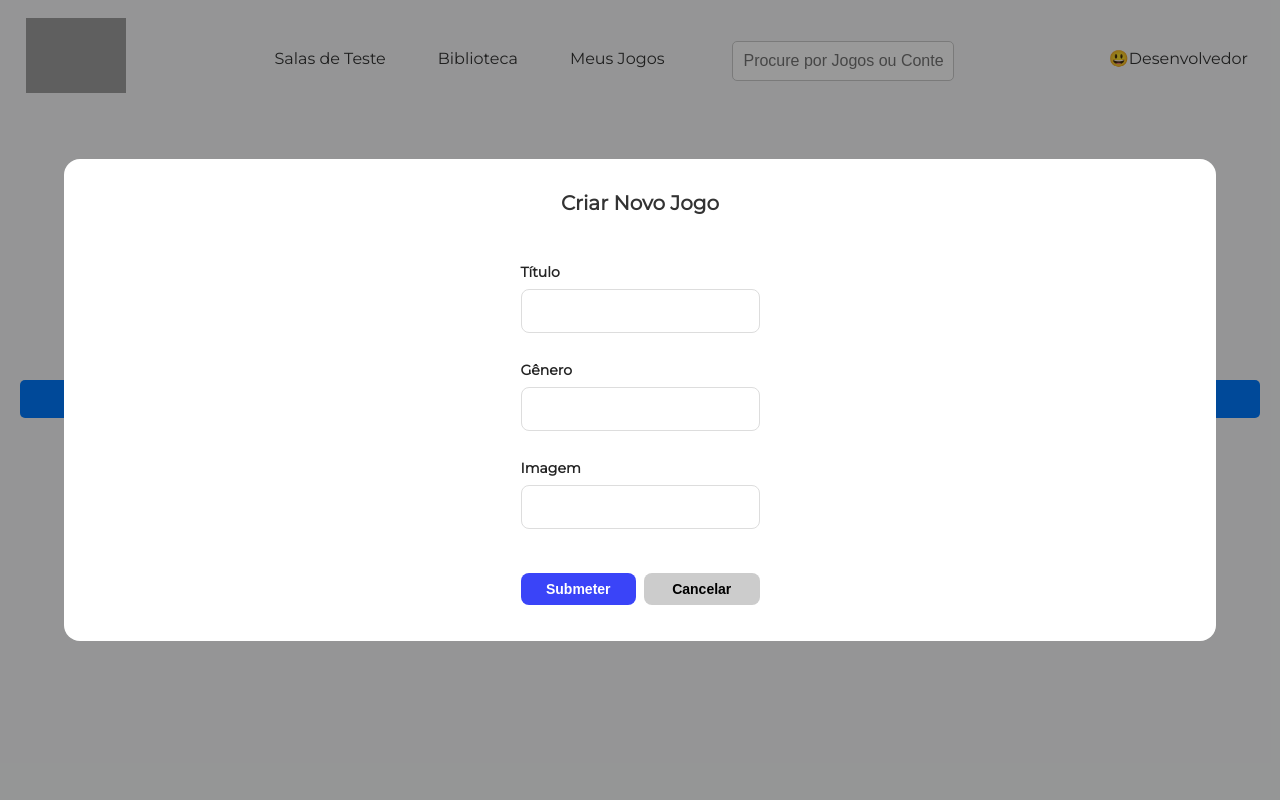
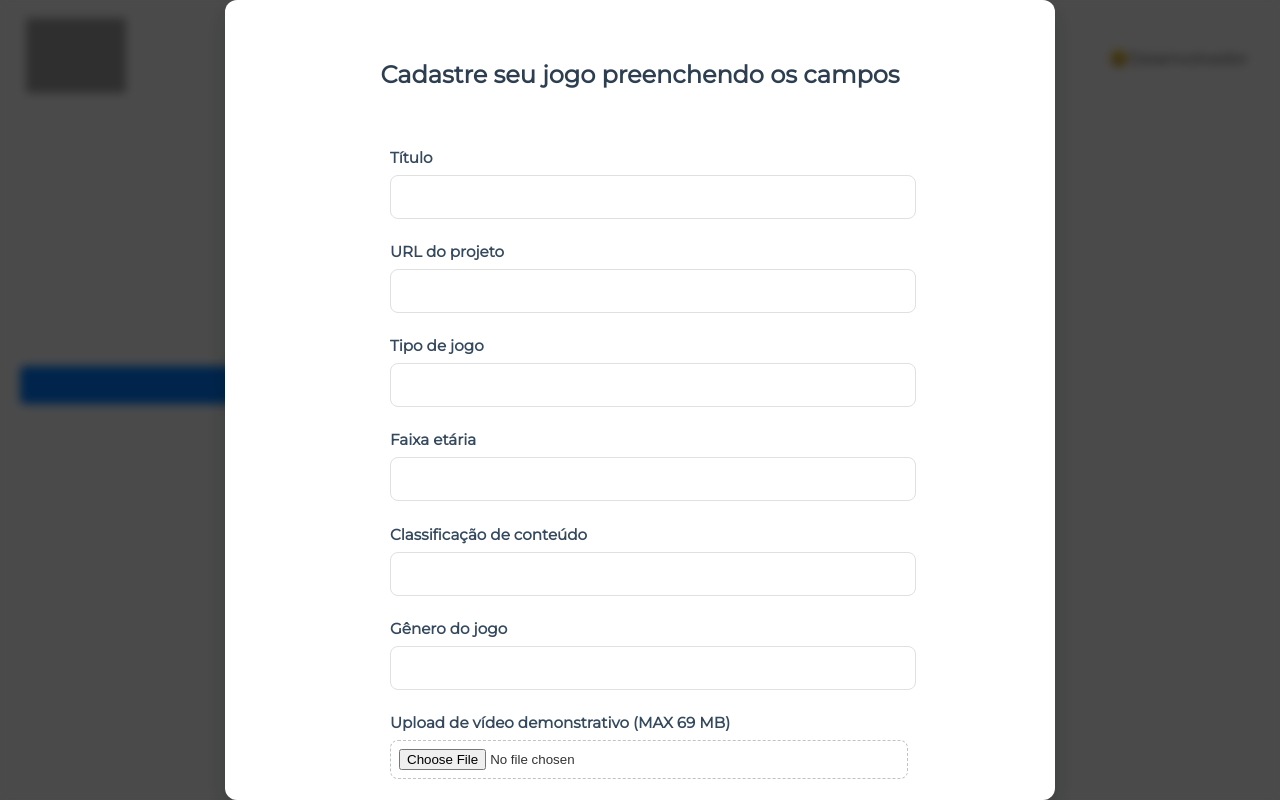
Before and after one commit to Handryo/GameTEd, a React (Vite) app in the folder frontend/: page /meusjogos in a window 1280 px wide. Both pictures are taken after a click on the button "Adicionar Jogo". Built offline with nearby package versions, Linux system fonts and the light colour scheme; grey boxes are pictures that could not be loaded.

Commit message:
Melhoria de Cadastro de Jogos

```diff
--- a/frontend/package.json
+++ b/frontend/package.json
@@ -12,6 +12,7 @@
   "dependencies": {
     "@tanstack/react-query": "^5.53.1",
     "axios": "^1.7.5",
+    "lucide-react": "^0.453.0",
     "primereact": "^10.6.6",
     "react": "^18.3.1",
     "react-dom": "^18.3.1",
--- a/frontend/src/components/Modal/CreateModal.jsx
+++ b/frontend/src/components/Modal/CreateModal.jsx
@@ -1,78 +1,247 @@
-// src/components/CreateModal.jsx
 import React, { useState } from 'react';
 import './Modal.css';
-import { addGame } from '../../services/gameService';
+import { addGame } from '../../services/gameService'; // Mantendo o import original
 
-export const CreateModal = ({ closeModal, onGameAdded }) => {
-    const [title, setTitle] = useState('');
-    const [genre, setGenre] = useState('');
-    const [image, setImage] = useState('');
+export default function CreateModal({ closeModal, onGameSubmitted }) {
+  const [formData, setFormData] = useState({
+    title: '',
+    projectUrl: '',
+    gameType: '',
+    ageRange: '',
+    contentClassification: '',
+    gameGenre: '',
+    gboard: '',
+    thinktest: '',
+    platform: '',
+    curriculumBase: {
+      component: '',
+      thematicUnit: '',
+      knowledgeObjectives: '',
+      skills: ''
+    },
+    informativeText: ''
+  });
+  const [videoFile, setVideoFile] = useState(null);
+  const [photoFiles, setPhotoFiles] = useState([]);
 
-    const handleSubmit = async (event) => {
-        event.preventDefault();
-
-        try {
-            // Gera um ID único para o novo jogo
-            const newGame = {
-                id: `${Date.now()}-${Math.random()}`, // ID único gerado
-                title,
-                genre,
-                image
+  const handleInputChange = (e) => {
+    const { name, value } = e.target;
+    setFormData(prevState => ({
+      ...prevState,
+      [name]: value
+    }));
   };
 
-            const createdGame = await addGame(newGame);
+  const handleCurriculumChange = (e) => {
+    const { name, value } = e.target;
+    setFormData(prevState => ({
+      ...prevState,
+      curriculumBase: {
+        ...prevState.curriculumBase,
+        [name]: value
+      }
+    }));
+  };
 
-            alert('Jogo criado com sucesso!');
-            if (typeof onGameAdded === 'function') {
-                onGameAdded(createdGame); // Atualiza o estado local com o novo jogo
+  const handleVideoUpload = (e) => {
+    const file = e.target.files[0];
+    if (file && file.size <= 69 * 1024 * 1024) { // Limite de 69 MB
+      setVideoFile(file);
+    } else {
+      alert('O vídeo deve ter no máximo 69 MB.');
     }
+  };
+
+  const handlePhotoUpload = (e) => {
+    const files = Array.from(e.target.files);
+    if (files.length <= 12) {
+      setPhotoFiles(files);
+    } else {
+      alert('Você pode enviar no máximo 12 fotos.');
+    }
+  };
+
+  const handleSubmit = async (e) => {
+    e.preventDefault();
+    try {
+      await addGame({ ...formData, videoFile, photoFiles }); // Utilizando a função addGame
+      onGameSubmitted(formData);
       closeModal();
     } catch (error) {
-            alert('Erro ao criar jogo');
+      console.error('Erro ao submeter o jogo:', error);
     }
   };
 
   return (
     <div className="modal-overlay">
       <div className="modal-body">
-                <h2>Criar Novo Jogo</h2>
+        <h2>Cadastre seu jogo preenchendo os campos</h2>
         <form onSubmit={handleSubmit}>
           <div className="input-container">
+          <img src="" alt="" />
             <label htmlFor="title">Título</label>
             <input
               type="text"
               id="title"
-                            value={title}
-                            onChange={(e) => setTitle(e.target.value)}
+              name="title"
+              value={formData.title}
+              onChange={handleInputChange}
               required
             />
           </div>
+
           <div className="input-container">
-                        <label htmlFor="genre">Gênero</label>
+            <label htmlFor="projectUrl">URL do projeto</label>
             <input
-                            type="text"
-                            id="genre"
-                            value={genre}
-                            onChange={(e) => setGenre(e.target.value)}
+              type="url"
+              id="projectUrl"
+              name="projectUrl"
+              value={formData.projectUrl}
+              onChange={handleInputChange}
               required
             />
           </div>
+
           <div className="input-container">
-                        <label htmlFor="image">Imagem</label>
+            <label htmlFor="gameType">Tipo de jogo</label>
             <input
               type="text"
-                            id="image"
-                            value={image}
-                            onChange={(e) => setImage(e.target.value)}
+              id="gameType"
+              name="gameType"
+              value={formData.gameType}
+              onChange={handleInputChange}
               required
             />
           </div>
+
+          <div className="input-container">
+            <label htmlFor="ageRange">Faixa etária</label>
+            <input
+              type="text"
+              id="ageRange"
+              name="ageRange"
+              value={formData.ageRange}
+              onChange={handleInputChange}
+              required
+            />
+          </div>
+
+          <div className="input-container">
+            <label htmlFor="contentClassification">Classificação de conteúdo</label>
+            <input
+              type="text"
+              id="contentClassification"
+              name="contentClassification"
+              value={formData.contentClassification}
+              onChange={handleInputChange}
+              required
+            />
+          </div>
+
+          <div className="input-container">
+            <label htmlFor="gameGenre">Gênero do jogo</label>
+            <input
+              type="text"
+              id="gameGenre"
+              name="gameGenre"
+              value={formData.gameGenre}
+              onChange={handleInputChange}
+              required
+            />
+          </div>
+
+          <div className="input-container">
+            <label htmlFor="videoUpload">Upload de vídeo demonstrativo (MAX 69 MB)</label>
+            <input
+              type="file"
+              id="videoUpload"
+              accept="video/*"
+              onChange={handleVideoUpload}
+              required
+            />
+          </div>
+
+          <div className="input-container">
+            <label htmlFor="photoUpload">Upload de fotos (MAX - 12 fotos)</label>
+            <input
+              type="file"
+              id="photoUpload"
+              accept="image/*"
+              multiple
+              onChange={handlePhotoUpload}
+              required
+            />
+          </div>
+
+          <div className="input-container">
+            <label htmlFor="platform">Plataforma</label>
+            <input
+              type="text"
+              id="platform"
+              name="platform"
+              value={formData.platform}
+              onChange={handleInputChange}
+              required
+            />
+          </div>
+
+          <div className="input-container">
+            <label>Base curricular</label>
+            <div className="curriculum-grid">
+              <input
+                type="text"
+                name="component"
+                placeholder="Componente"
+                value={formData.curriculumBase.component}
+                onChange={handleCurriculumChange}
+                required
+              />
+              <input
+                type="text"
+                name="thematicUnit"
+                placeholder="Unidade Temática"
+                value={formData.curriculumBase.thematicUnit}
+                onChange={handleCurriculumChange}
+                required
+              />
+              <input
+                type="text"
+                name="knowledgeObjectives"
+                placeholder="Objetivos de Conhecimento"
+                value={formData.curriculumBase.knowledgeObjectives}
+                onChange={handleCurriculumChange}
+                required
+              />
+              <input
+                type="text"
+                name="skills"
+                placeholder="Habilidades"
+                value={formData.curriculumBase.skills}
+                onChange={handleCurriculumChange}
+                required
+              />
+            </div>
+          </div>
+
+          <div className="input-container">
+            <label htmlFor="informativeText">Texto informativo</label>
+            <textarea
+              id="informativeText"
+              name="informativeText"
+              value={formData.informativeText}
+              onChange={handleInputChange}
+              minLength="10"
+              maxLength="500"
+              required
+            ></textarea>
+          </div>
+
           <div className="button-container">
+            <button type="button" className="btn-secondary cancel" onClick={closeModal}>Cancelar</button>
             <button type="submit" className="btn-secondary">Submeter</button>
-                        <button type="button" className="btn-secondary cancel" onClick={closeModal}>Cancelar</button>
           </div>
         </form>
       </div>
     </div>
   );
-};
+}
--- a/frontend/src/components/Modal/Modal.css
+++ b/frontend/src/components/Modal/Modal.css
@@ -1,88 +1,221 @@
 .modal-overlay {
   position: fixed;
-    inset: 0;
-    background-color: rgba(0, 0, 0, 0.4);
+  top: 0;
+  left: 0;
+  right: 0;
+  bottom: 0;
+  background-color: rgba(0, 0, 0, 0.7);
   display: flex;
+  justify-content: center;
   align-items: center;
-    justify-content: center;
-    z-index: 999;
+  z-index: 1000;
+  backdrop-filter: blur(5px);
 }
 
 .modal-body {
-    background-color: white;
-    padding: 16px;
-    max-height: 80vh; /* Limita a altura máxima do modal */
-    max-width: 90vw; /* Limita a largura máxima do modal */
-    width: 100%;
-    height: auto; /* Ajusta a altura conforme necessário */
-    border-radius: 16px;
-    display: flex;
-    flex-direction: column;
-    justify-content: flex-start; /* Alinha o conteúdo ao topo */
-    box-sizing: border-box;
-    overflow: auto; /* Permite o scroll se necessário */
+  background-color: #ffffff;
+  padding: 2.5rem;
+  border-radius: 12px;
+  width: 90%;
+  max-width: 750px;
+  max-height: 90vh;
+  overflow-y: auto;
+  box-shadow: 0 10px 25px rgba(0, 0, 0, 0.2);
+  animation: modalFadeIn 0.3s ease-out;
+}
+
+@keyframes modalFadeIn {
+  from {
+    opacity: 0;
+    transform: translateY(-20px);
+  }
+  to {
+    opacity: 1;
+    transform: translateY(0);
+  }
 }
 
 .modal-body h2 {
-    font-size: 20px; /* Diminui o tamanho da fonte */
-    margin-bottom: 8px; /* Reduz o espaço abaixo do título */
+  font-size: rem;
+  margin-bottom: 2rem;
+  color: #2c3e50;
   text-align: center;
+  font-weight: 700;
 }
 
 .input-container {
-    width: 100%;
-    margin-bottom: 8px; /* Reduz o espaço entre os inputs */
-    display: flex;
-    flex-direction: column;
-    align-items: flex-start;
+  margin-bottom: 0.2rem;
 }
 
-.modal-body input {
-    padding: 6px; /* Diminui o padding dos inputs */
-    border: 1px solid #c6c5c5;
-    color: rgba(0, 0, 0, 0.9);
-    font-size: 14px; /* Reduz o tamanho da fonte */
-    line-height: 18px; /* Ajusta o line-height para corresponder ao tamanho da fonte */
+.input-container label {
+  display: block;
+  margin-bottom: 0.5rem;
+  font-weight: 600;
+  color: #34495e;
+  font-size: 0.95rem;
+}
+
+.input-container input[type="text"],
+.input-container input[type="url"],
+.input-container textarea {
+  width: 100%;
+  padding: 0.75rem;
+  border: 1px solid #e0e0e0;
+  border-radius: 8px;
+  font-size: 1rem;
+  transition: border-color 0.3s ease;
+}
+
+.input-container input[type="text"]:focus,
+.input-container input[type="url"]:focus,
+.input-container textarea:focus {
+  outline: none;
+  border-color: #3498db;
+  box-shadow: 0 0 0 2px rgba(52, 152, 219, 0.2);
+}
+
+.input-container input[type="radio"] {
+  margin-right: 0.5rem;
+}
+
+.input-container input[type="file"] {
+  margin-bottom: 0.5rem;
+  padding: 0.5rem;
+  border: 1px dashed #bdc3c7;
   border-radius: 8px;
   width: 100%;
-    margin-top: 4px;
-    box-sizing: border-box;
+  cursor: pointer;
 }
 
-.modal-body label {
-    color: #242424;
+.curriculum-grid {
+  display: grid;
+  grid-template-columns: repeat(1, 1fr);
+  gap: 1rem;
+  margin-bottom: 1rem;
+}
+
+.curriculum-grid input {
+  width: 100%;
+}
+
+.btn-secondary {
+  background-color: #3498db;
+  color: white;
+  border: none;
+  padding: 0.75rem 1.5rem;
+  border-radius: 8px;
+  cursor: pointer;
+  font-size: 1rem;
   font-weight: 600;
-    margin-bottom: 4px;
-    font-size: 14px; /* Diminui o tamanho da fonte */
-    display: block;
+  transition: all 0.3s ease;
+}
+
+.btn-secondary:hover {
+  background-color: #28a2f3;
+  transform: translateY(-2px);
+  box-shadow: 0 4px 6px rgba(0, 0, 0, 0.1);
+}
+
+.btn-secondary.cancel {
+  background-color: #e74c3c;
+  color: white;
+}
+
+.btn-secondary.cancel:hover {
+  background-color: #c0392b;
 }
 
 .button-container {
   display: flex;
   justify-content: space-between;
-    gap: 8px;
-    margin-top: 16px;
+  margin-top: 0.1rem;
 }
 
-.btn-secondary {
-    flex: 1;
-    background-color: #3a44f8;
-    color: white;
-    padding: 8px; /* Diminui o padding dos botões */
-    border-radius: 8px;
-    border: none;
-    font-size: 14px; /* Reduz o tamanho da fonte */
-    font-weight: bold;
-    cursor: pointer;
-    transition: all 0.3s ease;
+.button-container button {
+  width: 48%;
 }
 
-.btn-secondary:hover {
-    background-color: #2e38d0;
-    transform: scale(1.05);
+/* Responsividade */
+@media (max-width: 768px) {
+  .modal-body {
+    padding: 1.5rem;
   }
 
-.btn-secondary.cancel {
-    background-color: #ccc;
-    color: #000;
+  .curriculum-grid {
+    grid-template-columns: 1fr;
   }
+
+  .button-container {
+    flex-direction: column;
+  }
+
+  .button-container button {
+    width: 100%;
+    margin-bottom: 1rem;
+  }
+}
+
+/* Estilização adicional para melhorar a aparência */
+.input-container:hover label {
+  color: #3498db;
+}
+
+.input-container input[type="radio"] + label {
+  display: inline-block;
+  margin-right: 1rem;
+  cursor: pointer;
+}
+
+.input-container input[type="radio"]:checked + label {
+  color: #3498db;
+  font-weight: 700;
+}
+
+textarea {
+  min-height: 100px;
+  resize: vertical;
+}
+
+/* Estilo para o scrollbar */
+.modal-body::-webkit-scrollbar {
+  width: 8px;
+}
+
+.modal-body::-webkit-scrollbar-track {
+  background: #f1f1f1;
+}
+
+.modal-body::-webkit-scrollbar-thumb {
+  background: #888;
+  border-radius: 4px;
+}
+
+.modal-body::-webkit-scrollbar-thumb:hover {
+  background: #555;
+}
+
+/* Radio button group styles */
+.radio-group-container {
+  display: flex;
+  justify-content: space-between;
+  margin-bottom: 1.5rem;
+}
+
+.radio-group {
+  display: flex;
+  align-items: center;
+}
+
+.radio-group label {
+  margin-right: 1rem;
+}
+
+.radio-option {
+  display: flex;
+  align-items: center;
+  margin-right: 1rem;
+}
+
+.radio-option input[type="radio"] {
+  margin-right: 0.5rem;
+}
--- a/frontend/src/interface/Devgames/MeusJogos.jsx
+++ b/frontend/src/interface/Devgames/MeusJogos.jsx
@@ -2,7 +2,7 @@ import React, { useState, useEffect } from 'react';
 import './MeusJogos.css';
 import { Card } from '../../components/Card/Card.jsx';
 import { getGames } from '../../services/gameService';
-import { CreateModal } from '../../components/Modal/CreateModal.jsx';
+import CreateModal from '../../components/Modal/CreateModal.jsx'; // Importando sem chaves
 
 function MeusJogos() {
   const [gamesList, setGamesList] = useState([]);
@@ -56,7 +56,12 @@ function MeusJogos() {
         </button>
       </div>
 
-      {isModalOpen && <CreateModal closeModal={handleOpenModal} onGameAdded={handleAddGame} />}
+      {isModalOpen && (
+        <CreateModal
+          closeModal={handleOpenModal}
+          onGameSubmitted={handleAddGame} // Ajustando o nome da prop para corresponder ao que está no modal
+        />
+      )}
     </div>
   );
 }
```
Also changed, not shown: frontend/src/assets/Cadastrar-jogo.png (added), 1 other file (tests, documents, lock files or other folders). Lines whose indentation alone changed are shown as unchanged.
